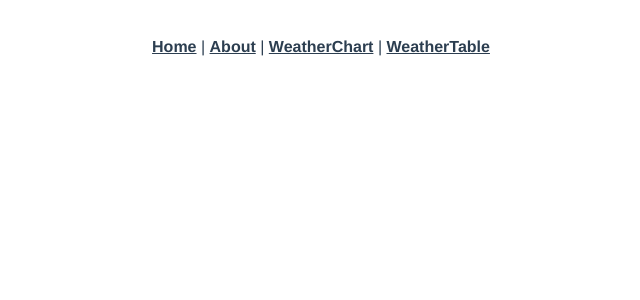
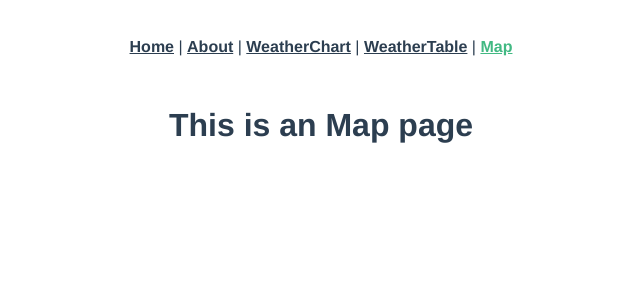
Before and after one commit to CharlieWuuu/Step_WeatherChart, a Vue app: page /Map in a window 1280 px wide. Shown: the top 300 px of the page, without its empty margins (319-959 px from the left). Built offline with nearby package versions, Linux system fonts and the light colour scheme.

Commit message:
[change] 更新測試

```diff
--- a/src/App.vue
+++ b/src/App.vue
@@ -3,7 +3,8 @@
     <router-link to="/">Home</router-link> |
     <router-link to="/about">About</router-link> |
     <router-link to="/WeatherChart">WeatherChart</router-link> |
-    <router-link to="/WeatherTable">WeatherTable</router-link>
+    <router-link to="/WeatherTable">WeatherTable</router-link> |
+    <router-link to="/Map">Map</router-link>
   </nav>
   <router-view />
 </template>
--- a/src/router/index.js
+++ b/src/router/index.js
@@ -26,6 +26,11 @@ const routes = [
     name: "WeatherTable",
     component: () => import("../views/WeatherTableView.vue"),
   },
+  {
+    path: "/Map",
+    name: "Map",
+    component: () => import("../views/MapView.vue"),
+  },
 ];
 
 const router = createRouter({
--- /dev/null
+++ b/src/views/MapView.vue
@@ -0,0 +1,5 @@
+<template>
+  <div class="Map">
+    <h1>This is an Map page</h1>
+  </div>
+</template>
```
